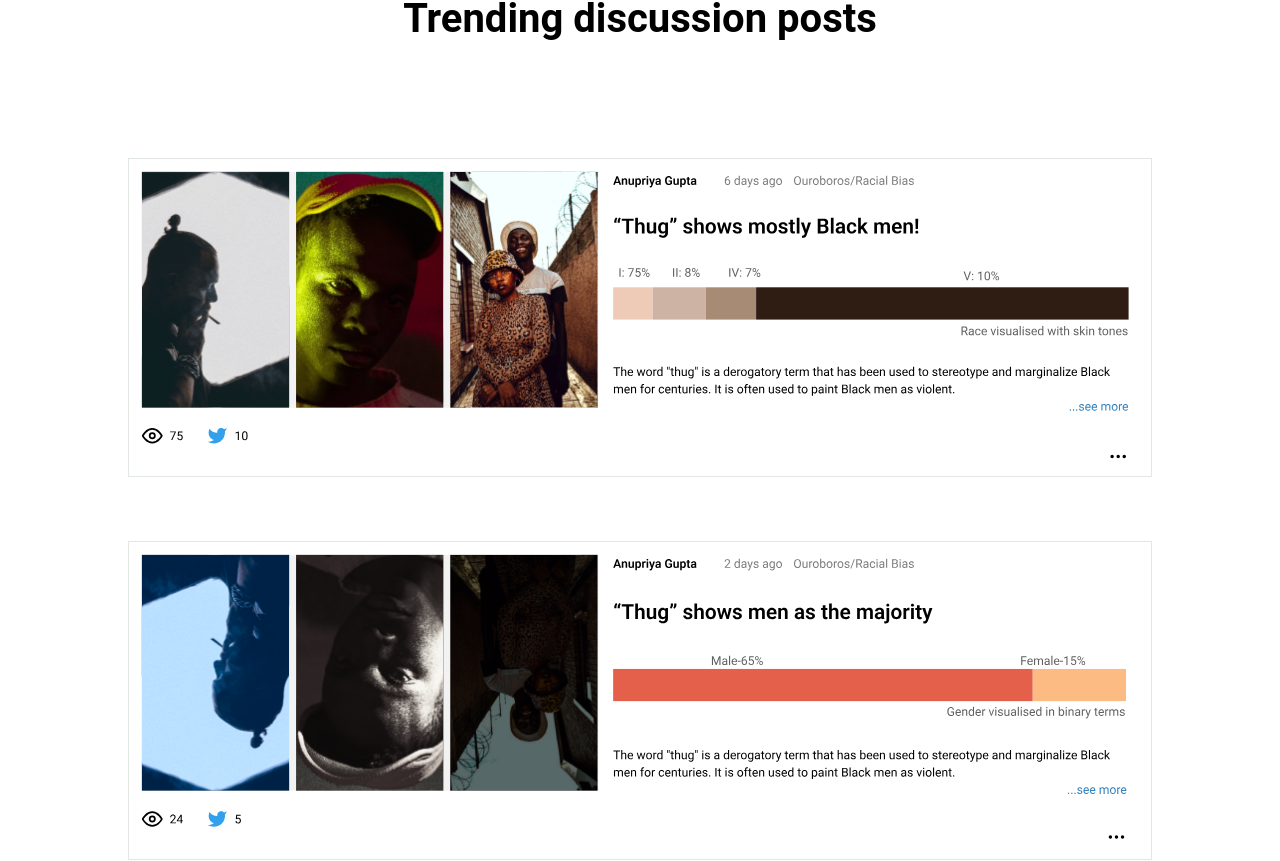
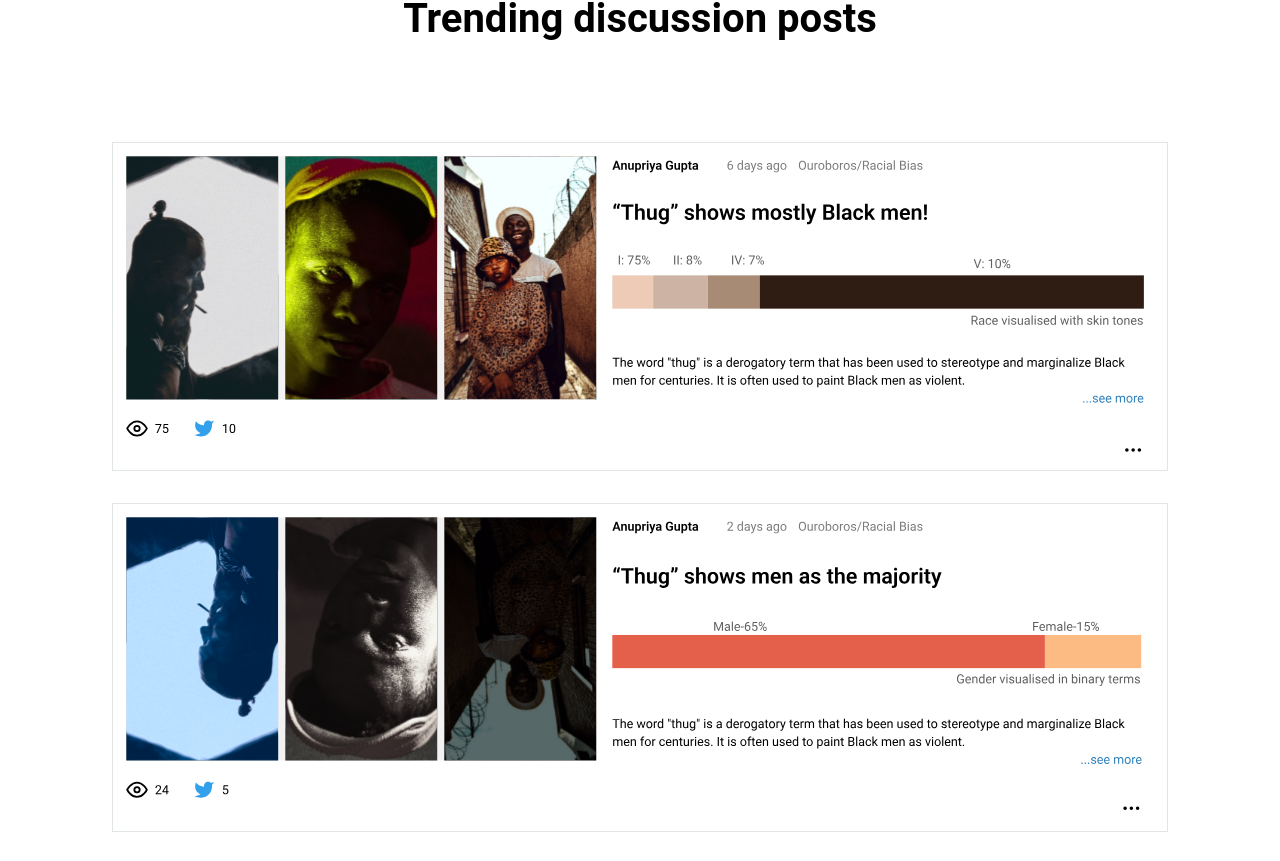
Before and after one commit to Ais0n/Vipera, a Next.js app: page / in a window 1280 px wide. Shown: the part 1977-2838 px from the top of the page. Built offline with nearby package versions, Linux system fonts and the light colour scheme.

Commit message:
[Feature] adjust margin

```diff
--- a/styles/Home.module.css
+++ b/styles/Home.module.css
@@ -124,7 +124,7 @@
 }
 
 .trendingImageWrapper {
-  margin: 32px;
+  margin: 16px;
   overflow: hidden; /* Ensures content fits within the borders */
 }
 
```
